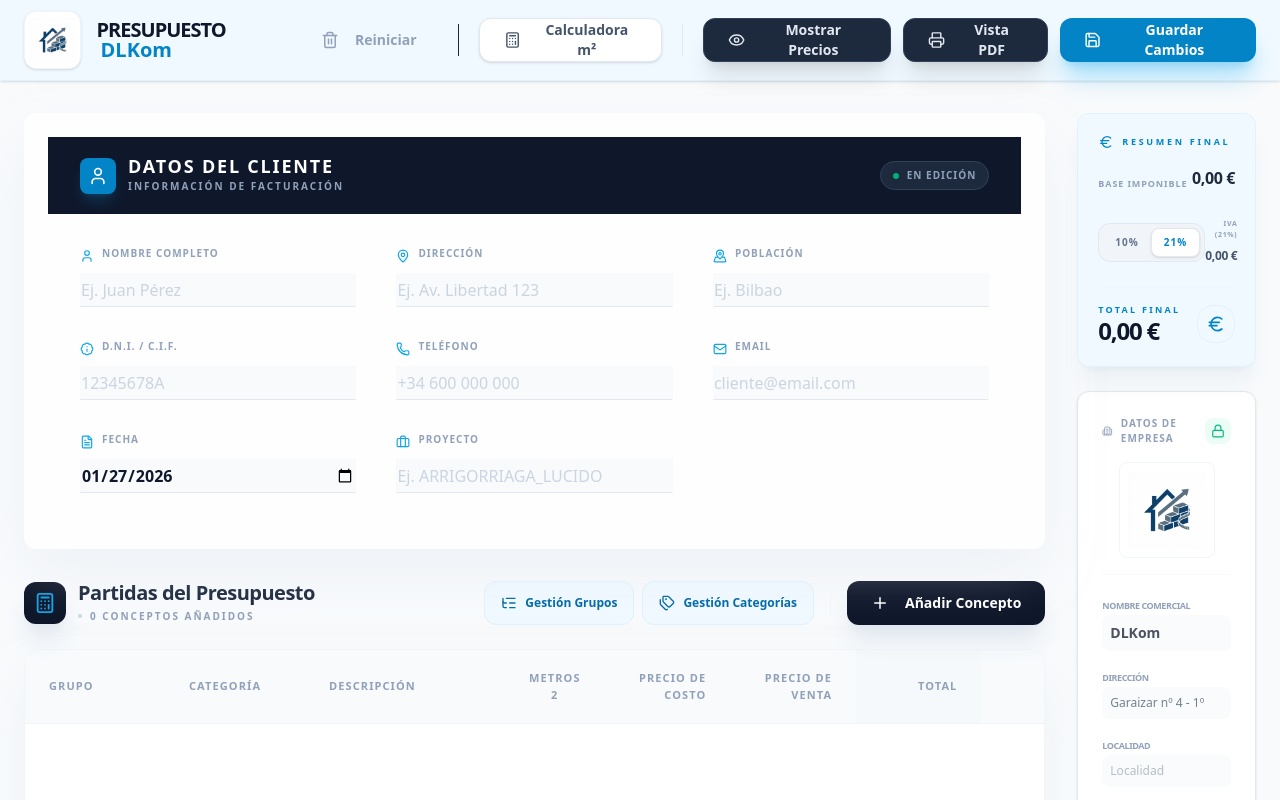
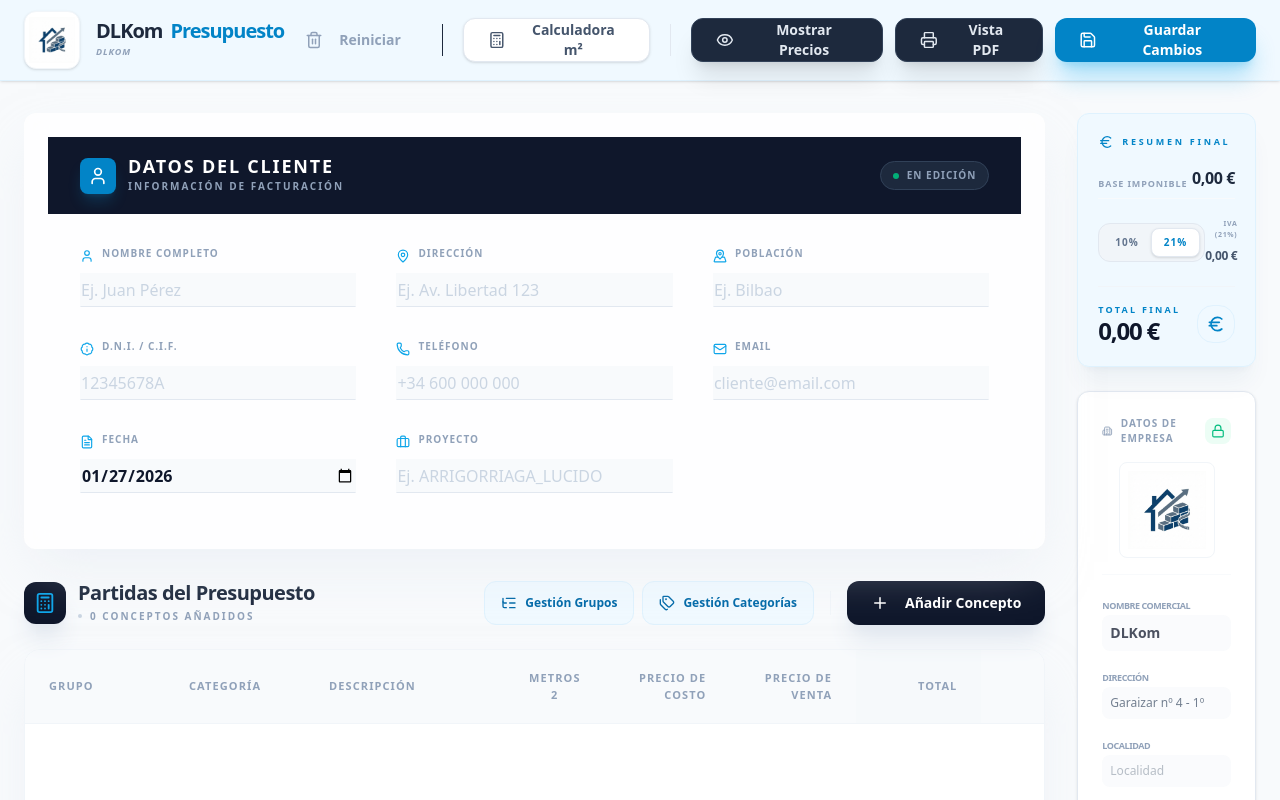
Before and after one commit to Jonkar5/DLKomPresupuesto, a React (Vite) app: page / in a window 1280 px wide. Shown: the top 800 px of the page. Built offline with nearby package versions, Linux system fonts and the light colour scheme.

Commit message:
Rebranding to DLKom Presupuesto and logo fix

```diff
--- a/index.html
+++ b/index.html
@@ -2,9 +2,9 @@
 <html lang="en">
   <head>
     <meta charset="UTF-8" />
-    <link rel="icon" type="image/svg+xml" href="/vite.svg" />
+    <link rel="icon" type="image/png" href="/logo.png" />
     <meta name="viewport" content="width=device-width, initial-scale=1.0" />
-    <title>budget-app</title>
+    <title>DLKom Presupuesto</title>
   </head>
   <body>
     <div id="root"></div>
--- a/package.json
+++ b/package.json
@@ -1,5 +1,5 @@
 {
-  "name": "budget-app",
+  "name": "dlkom-presupuesto",
   "private": true,
   "version": "0.0.0",
   "type": "module",
--- a/src/App.tsx
+++ b/src/App.tsx
@@ -15,7 +15,10 @@ import { Lock, Unlock } from 'lucide-react';
 function App() {
   const [company, setCompany] = useState<CompanyInfo>(() => {
     const saved = localStorage.getItem('budget_company');
-    return saved ? JSON.parse(saved) : INITIAL_COMPANY;
+    const company = saved ? JSON.parse(saved) : INITIAL_COMPANY;
+    // Force default logo if missing for rebranding
+    if (!company.logo) company.logo = INITIAL_COMPANY.logo;
+    return company;
   });
 
   const [ivaRate, setIvaRate] = useState<number>(() => {
@@ -169,7 +172,10 @@ function App() {
               )}
             </div>
             <div>
-              <h1 className="text-xl font-black tracking-tighter text-slate-900 leading-none">PRESUPUESTO <span className="text-primary-600 tracking-normal font-extrabold ml-1">{company.name}</span></h1>
+              <h1 className="text-xl font-black tracking-tighter text-slate-800 leading-none flex items-center gap-2">
+                DLKom <span className="text-primary-600 font-extrabold">Presupuesto</span>
+              </h1>
+              <p className="text-[9px] font-bold text-slate-400 uppercase tracking-widest mt-1 uppercase italic">{company.name}</p>
             </div>
           </div>
 
```
